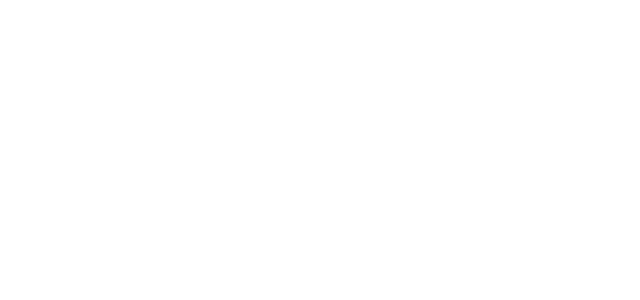
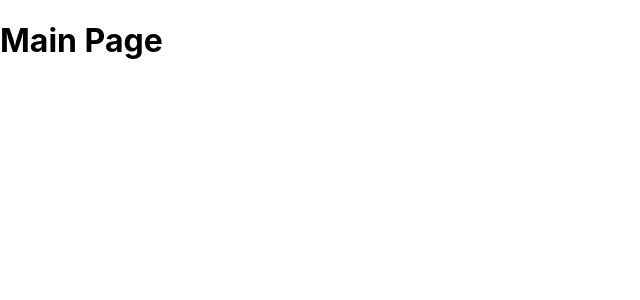
Before and after one commit to MaximFedarau/Study-In-Belarus-Frontend, a React (Create React App) app: page / in a window 1280 px wide. Shown: the top 300 px of the page, without its empty margins (0-640 px from the left). Built offline with nearby package versions, Linux system fonts and the light colour scheme.

Commit message:
Installed react-router + set up react router + configured folders

```diff
--- a/package.json
+++ b/package.json
@@ -15,6 +15,7 @@
     "@types/react-dom": "^18.0.0",
     "react": "^18.1.0",
     "react-dom": "^18.1.0",
+    "react-router-dom": "6",
     "react-scripts": "5.0.1",
     "typescript": "^4.4.2",
     "web-vitals": "^2.1.0"
--- a/src/App.tsx
+++ b/src/App.tsx
@@ -1,7 +1,16 @@
-import React from 'react';
+//Types
+import { ReactElement } from 'react';
 
-function App() {
-  return <div></div>;
+//React Router
+import { BrowserRouter, Routes, Route } from 'react-router-dom';
+
+function App(): ReactElement {
+  return (
+    <Routes>
+      <Route path="/" element={<h1>Main Page</h1>} />
+      <Route path="*" element={<h1>404</h1>} />
+    </Routes>
+  );
 }
 
 export default App;
--- a/src/index.tsx
+++ b/src/index.tsx
@@ -4,12 +4,17 @@
 import App from './App';
 import reportWebVitals from './reportWebVitals';
 
+//React Router
+import { BrowserRouter } from 'react-router-dom';
+
 const root = ReactDOM.createRoot(
   document.getElementById('root') as HTMLElement,
 );
 root.render(
   <React.StrictMode>
-    <App />
+    <BrowserRouter>
+      <App />
+    </BrowserRouter>
   </React.StrictMode>,
 );
 
```
Also changed, not shown: 1 other file (tests, documents, lock files or other folders).
